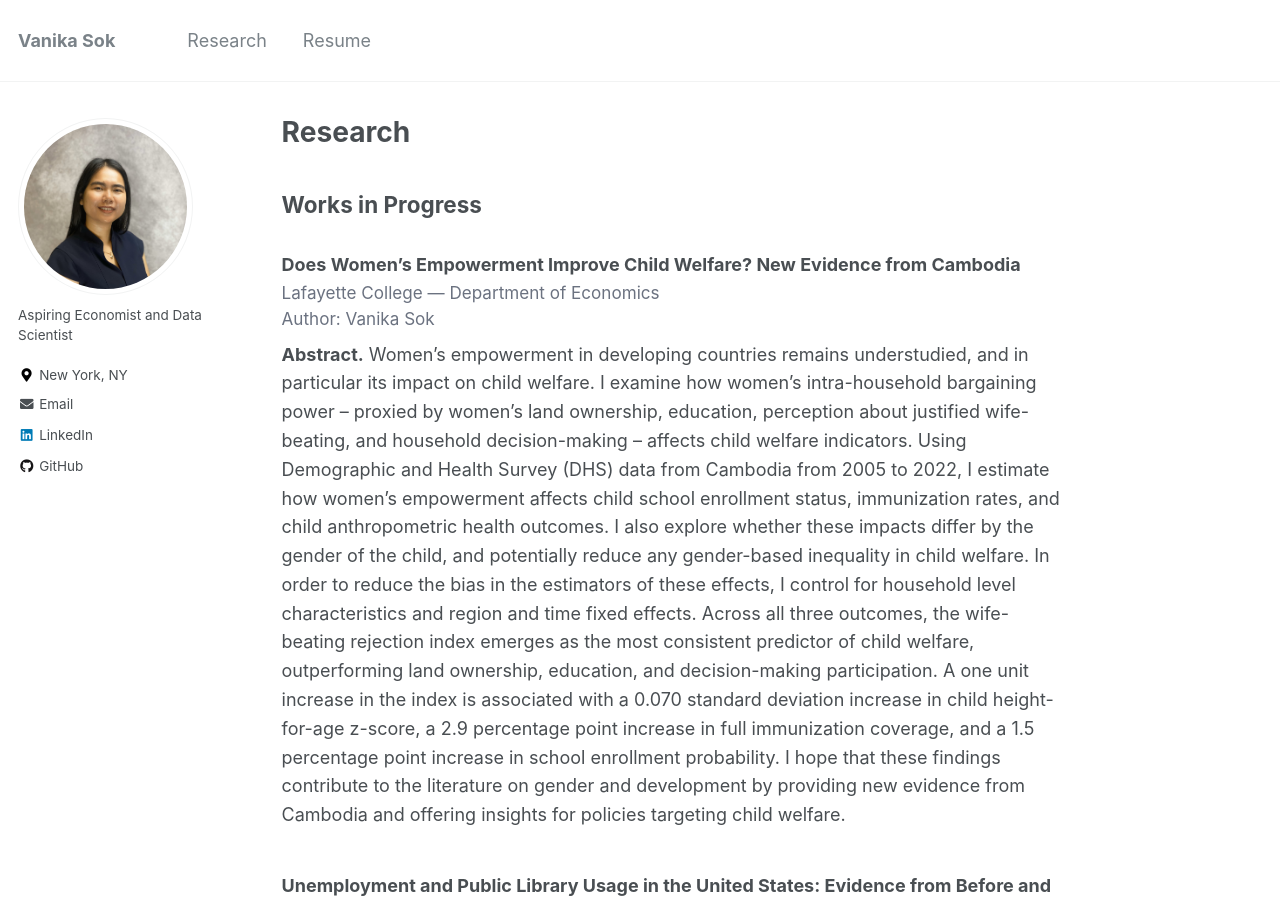
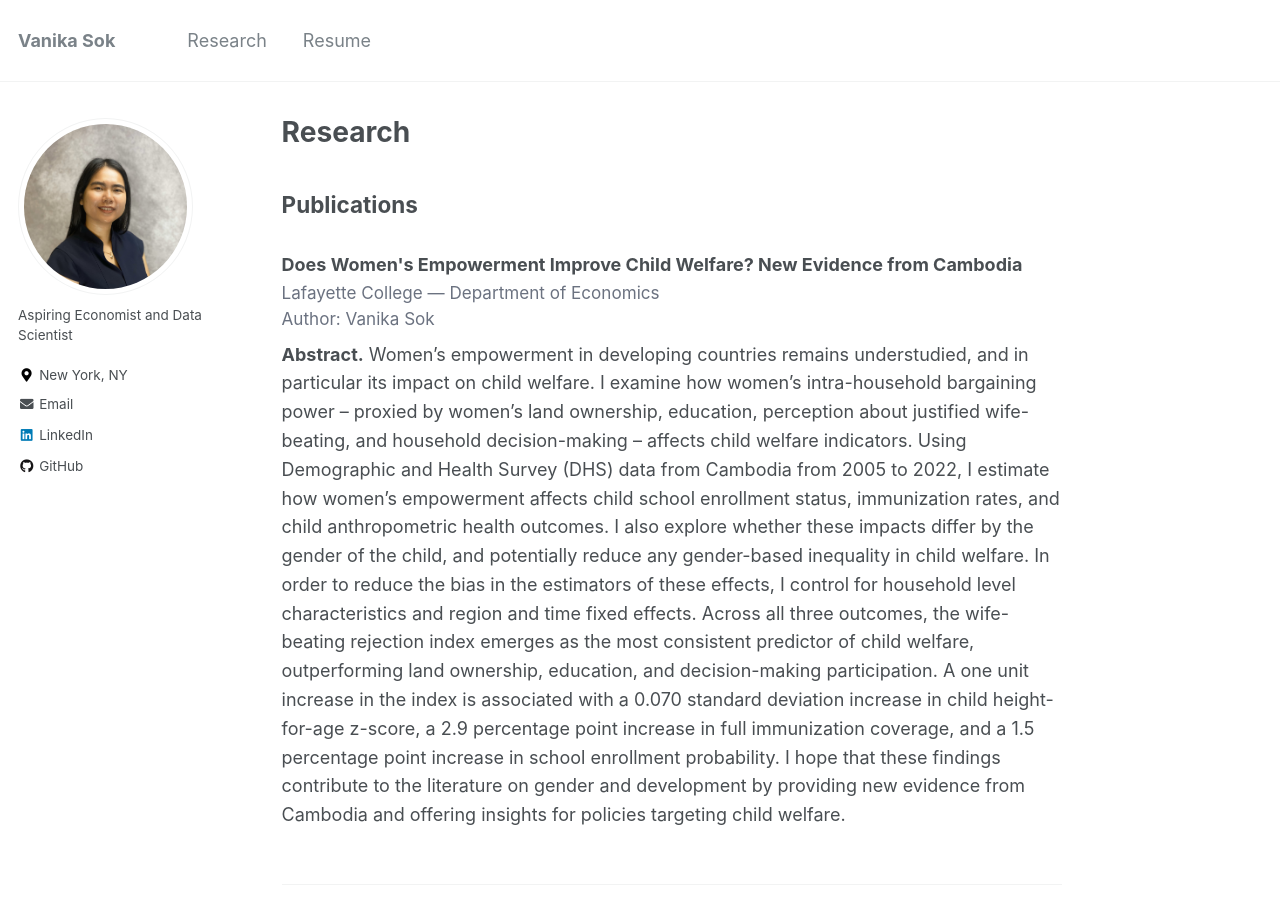
Before and after one commit to Vanika24/Vanika24.github.io, a Jekyll site: the page built from _pages/research.md, in a window 1280 px wide and 900 px high. Built offline with Jekyll 4.4.1, drawn with Linux system fonts in a browser that asks for light colours.

Commit message:
Add new section
Added a new publication on women's empowerment and child welfare in Cambodia, including the abstract and author details.

```diff
--- a/_pages/research.md
+++ b/_pages/research.md
@@ -17,6 +17,23 @@ author_profile: true
 /* optional compact spacing on mobile */
 @media (max-width: 640px) { .pdf-embed { height: 520px; } }
 </style>
+
+## Publications
+
+  <div class="research-section">
+    <div class="research-item" id="pub-cambodia">
+      <h3>Does Women's Empowerment Improve Child Welfare? New Evidence from Cambodia</h3>
+      <div class="research-meta">
+        Lafayette College — Department of Economics<br>
+        Author: Vanika Sok
+      </div>
+      <div class="research-abstract">
+        <strong>Abstract.</strong> Women’s empowerment in developing countries remains understudied, and in particular its impact on child welfare. I examine how women’s intra-household bargaining power – proxied by women’s land ownership, education, perception about justified wife-beating, and household decision-making – affects child welfare indicators. Using Demographic and Health Survey (DHS) data from Cambodia from 2005 to 2022, I estimate how women’s empowerment affects child school enrollment status, immunization rates, and child anthropometric health outcomes. I also explore whether these impacts differ by the gender of the child, and potentially reduce any gender-based inequality in child welfare. In order to reduce the bias in the estimators of these effects, I control for household level characteristics and region and time fixed effects. Across all three outcomes, the wife-beating rejection index emerges as the most consistent predictor of child welfare, outperforming land ownership, education, and decision-making participation. A one unit increase in the index is associated with a 0.070 standard deviation increase in child height-for-age z-score, a 2.9 percentage point increase in full immunization coverage, and a 1.5 percentage point increase in school enrollment probability. I hope that these findings contribute to the literature on gender and development by providing new evidence from Cambodia and offering insights for policies targeting child welfare.
+      </div>
+    </div>
+  </div>
+
+  ---
 
 ## Works in Progress
 
```
